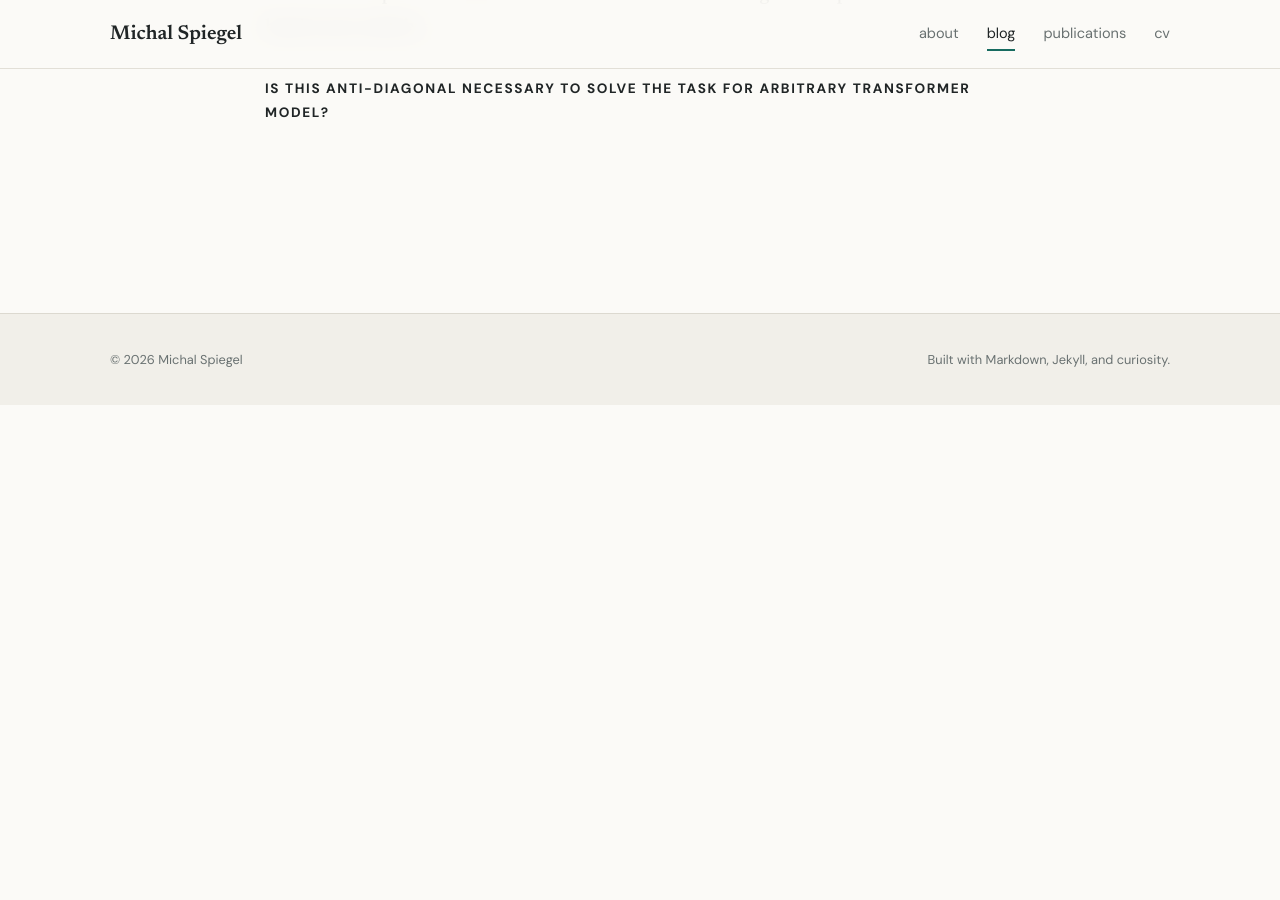
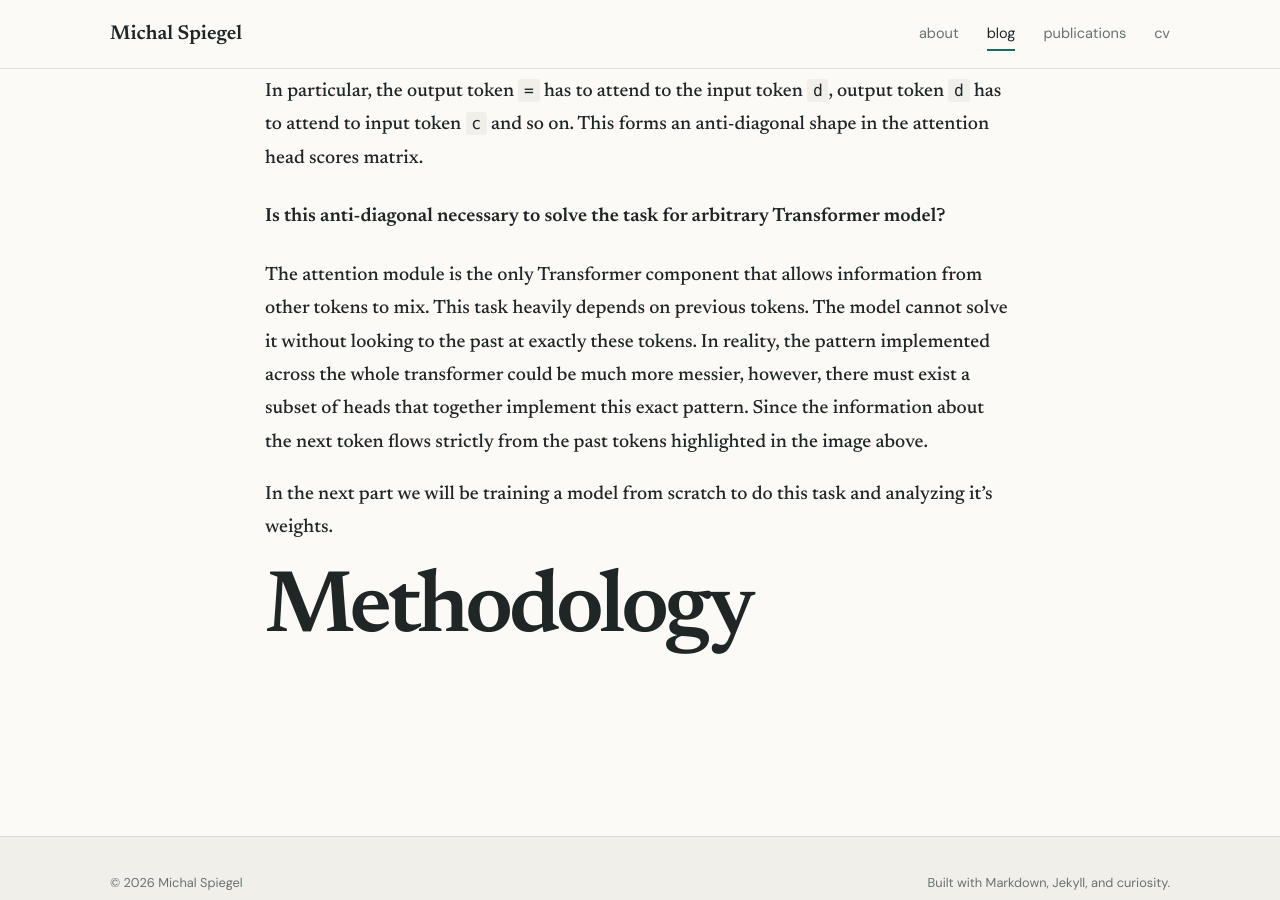
Before and after one commit to michalspiegel/michalspiegel.github.io, a Jekyll site: the page built from _posts/2026-11-02-rope-reversal.md, in a window 1280 px wide and 900 px high, scrolled down 1378 px. Built offline with Jekyll 4.4.1, drawn with Linux system fonts in a browser that asks for light colours; before the commit the page ends 1783 px from its top, so only the background shows below that.

Commit message:
Sync posts from vault (438ec30)

````diff
--- a/_posts/2026-11-02-rope-reversal.md
+++ b/_posts/2026-11-02-rope-reversal.md
@@ -5,7 +5,7 @@ description: I train a Transfomer from scratch to predict the string reversal ta
 status: Finished
 topic: Interpretability, positional encodings
 ---
-## What is string reversal?
+# What is string reversal?
 For some time I have been playing around with this string reversal task where the inputs look like this:
 ```
 abcd=dcba
@@ -18,4 +18,8 @@ It seems trivial but to be able to generalise this task, the network needs to le
 
 In particular, the output token `=` has to attend to the input token `d`, output token `d` has to attend to input token `c` and so on. This forms an anti-diagonal shape in the attention head scores matrix.
 
-### Is this anti-diagonal necessary to solve the task for arbitrary Transformer model?
+#### Is this anti-diagonal necessary to solve the task for arbitrary Transformer model?
+The attention module is the only Transformer component that allows information from other tokens to mix. This task heavily depends on previous tokens. The model cannot solve it without looking to the past at exactly these tokens. In reality, the pattern implemented across the whole transformer could be much more messier, however, there must exist a subset of heads that together implement this exact pattern. Since the information about the next token flows strictly from the past tokens highlighted in the image above.
+
+In the next part we will be training a model from scratch to do this task and analyzing it's weights.
+# Methodology
````
